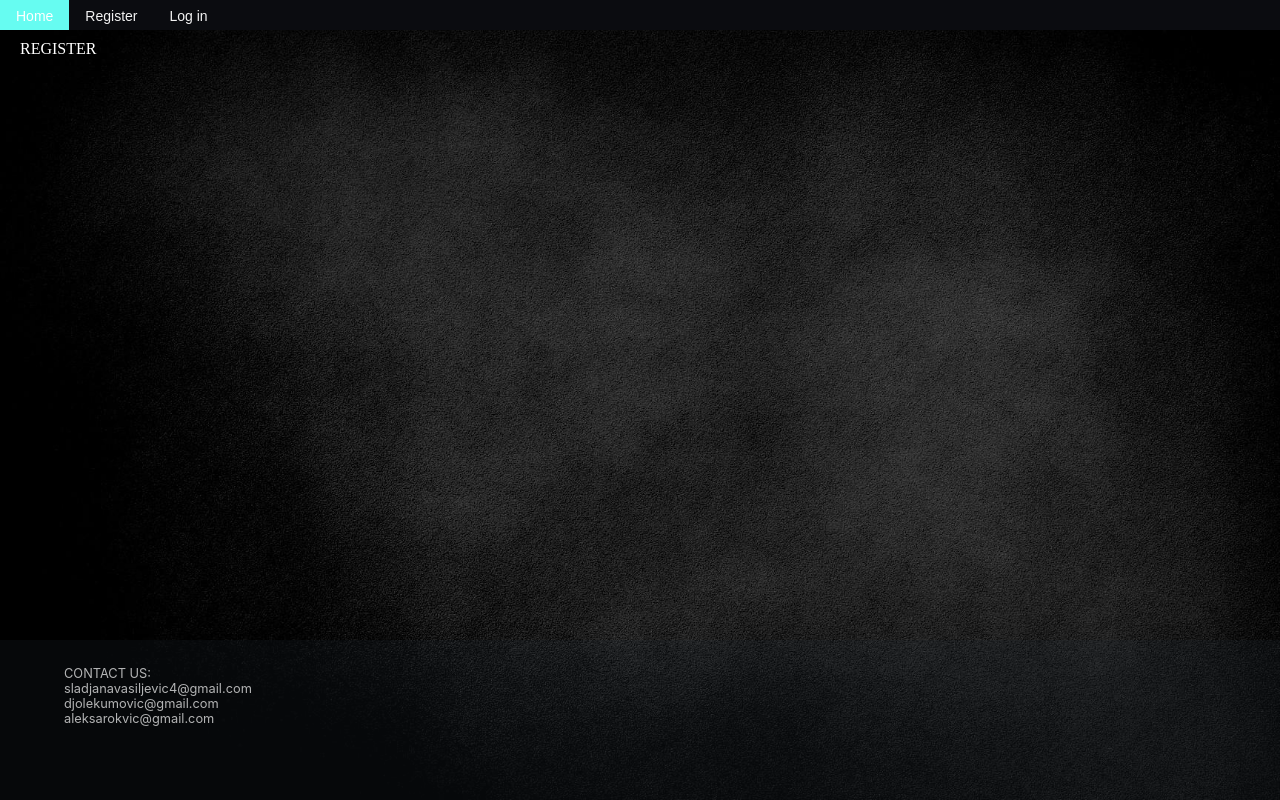
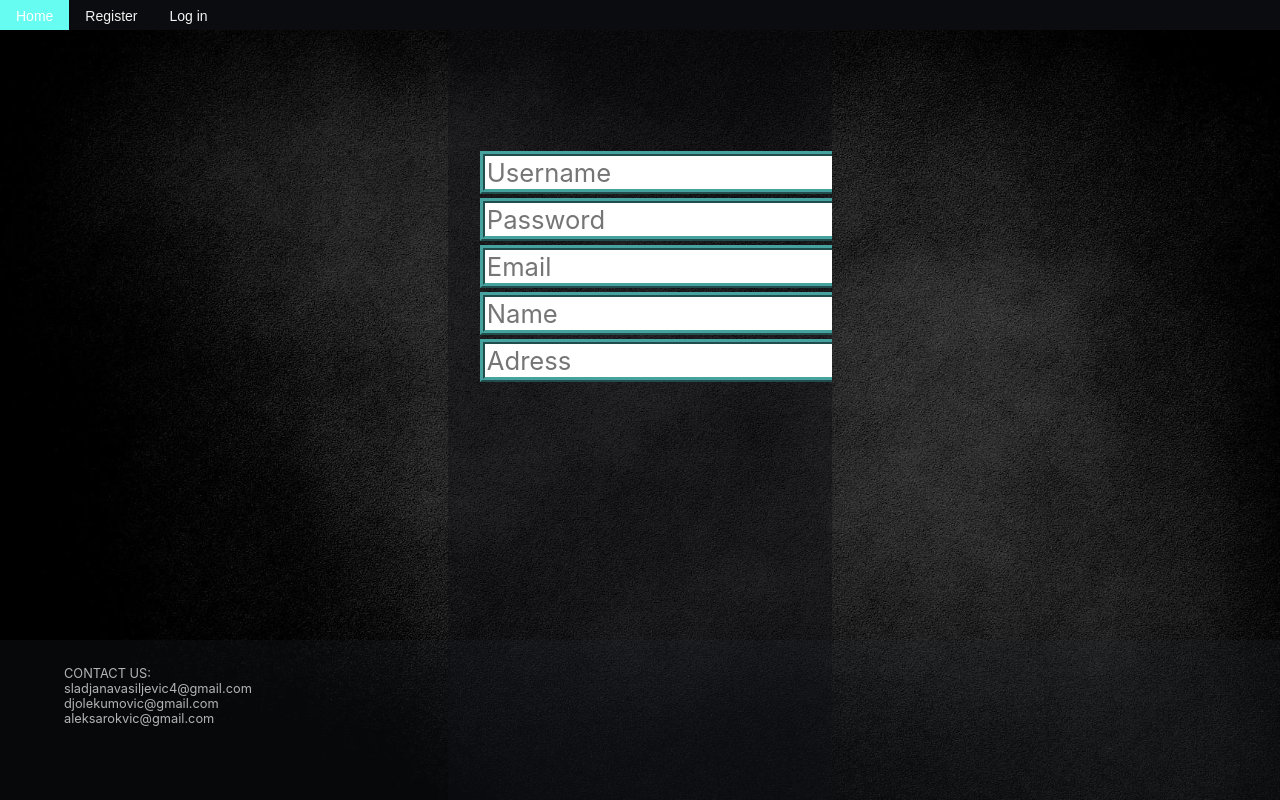
Before and after one commit to arokvic/PUSGS-Angular-.NETCore-2021, an Angular app: page /register in a window 1280 px wide. Built offline with nearby package versions, Linux system fonts and the light colour scheme.

Commit message:
Register

```diff
--- a/src/app/register/register.component.css
+++ b/src/app/register/register.component.css
@@ -1,11 +1,74 @@
-.dash-class{
-    width: 100%;
+.registerDiv{
+    background-color: #0b0c1063;
+    position: relative;
     height: 100%;
-    margin-top: 40px;
-    margin-left: 20px;
-    position: relative;
+    width: 30%;
+    margin: auto;
+    margin-top: 30px;
+    overflow:hidden;
 }
 
-.tekst{
-    color:white;
+.register-form{
+    height: 40%;
+    position: relative;
+    top: 10%;
+    overflow: auto;
+
 }
+
+#registerTable
+{
+
+    position: relative;
+    width:85%;
+    height: 70%;
+    font-family: -apple-system, BlinkMacSystemFont, 'Segoe UI', Roboto, Oxygen, Ubuntu, Cantarell, 'Open Sans', 'Helvetica Neue', sans-serif;
+    color: #0b0c10;
+    text-align: center;
+    margin-left: 7.5%;
+    margin-top: 10%;
+}
+
+#username-input
+{
+    font-size: 2vw;
+    font-family: -apple-system, BlinkMacSystemFont, 'Segoe UI', Roboto, Oxygen, Ubuntu, Cantarell, 'Open Sans', 'Helvetica Neue', sans-serif;
+    color: #1f2833;
+    border-width:5px;
+    border-style:ridge;
+    border-color: #45a29e;
+
+}
+#password-input{
+    font-size: 2vw;
+    font-family: -apple-system, BlinkMacSystemFont, 'Segoe UI', Roboto, Oxygen, Ubuntu, Cantarell, 'Open Sans', 'Helvetica Neue', sans-serif;
+    color: #1f2833;
+    border-width:5px;
+    border-style:ridge;
+    border-color: #45a29e;
+
+}
+#email-input{
+    font-size: 2vw;
+    font-family: -apple-system, BlinkMacSystemFont, 'Segoe UI', Roboto, Oxygen, Ubuntu, Cantarell, 'Open Sans', 'Helvetica Neue', sans-serif;
+    color: #1f2833;
+    border-width:5px;
+    border-style:ridge;
+    border-color: #45a29e;
+}
+#name-input{
+    font-size: 2vw;
+    font-family: -apple-system, BlinkMacSystemFont, 'Segoe UI', Roboto, Oxygen, Ubuntu, Cantarell, 'Open Sans', 'Helvetica Neue', sans-serif;
+    color: #1f2833;
+    border-width:5px;
+    border-style:ridge;
+    border-color: #45a29e;
+}
+#address-input{
+    font-size: 2vw;
+    font-family: -apple-system, BlinkMacSystemFont, 'Segoe UI', Roboto, Oxygen, Ubuntu, Cantarell, 'Open Sans', 'Helvetica Neue', sans-serif;
+    color: #1f2833;
+    border-width:5px;
+    border-style:ridge;
+    border-color: #45a29e;
+}
--- a/src/app/register/register.component.html
+++ b/src/app/register/register.component.html
@@ -1,6 +1,27 @@
-<div class="dash-class">
-    <p class="tekst">
-        REGISTER
-    </p>
 
+<div class="registerDiv">
+    <form class="register-form">
+        <table id="registerTable">
+
+            <tr id="usernameInput">
+                <td> <input type="text" placeholder="Username" id="username-input" ></td>
+            </tr>
+
+            <tr id="passwordInput">
+               <td><input type="password" placeholder="Password" id="password-input"></td>
+            </tr>
+
+            <tr id="emailInput">
+                <td><input type="email" placeholder="Email" id="email-input"></td>
+             </tr>
+
+             <tr id="nameInput">
+                <td><input type="name" placeholder="Name" id="name-input"></td>
+             </tr>
+             <tr id="addressInput">
+                <td><input type="address" placeholder="Adress" id="address-input"></td>
+             </tr>
+        </table>
+
+    </form>
 </div>
```
